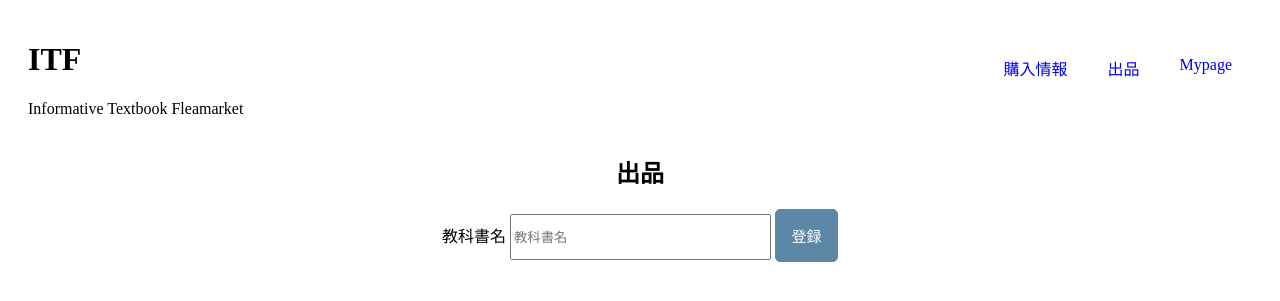
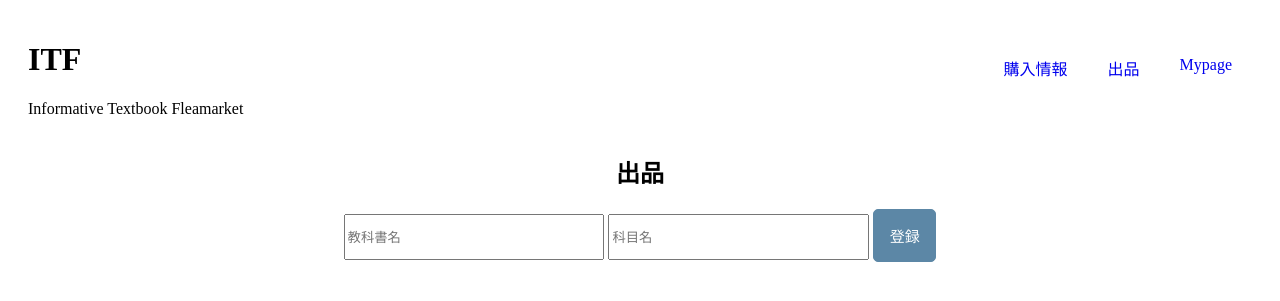
Before and after one commit to enpitut2023/ITF, a Flask app: page /exhibit in a window 1280 px wide. Shown: the top 301 px of the page. Run offline with Flask 3, Linux system fonts and the light colour scheme.

Commit message:
出品ページ

```diff
--- a/static/css/exhibit.css
+++ b/static/css/exhibit.css
@@ -6,11 +6,12 @@ form {
   text-align: center;
 }
 
-.book {
+.book,.subject {
   height: 40px;
   width: 20%;
 
 }
+
 
 .menu{
   display: flex;
--- a/templates/exhibit.html
+++ b/templates/exhibit.html
@@ -23,11 +23,10 @@
   <h2>出品</h2>
   <form action="POST">
     <div class="name">
-      <label>教科書名</label>
       <input type="text" class="book" placeholder="教科書名">
+      <input type="text" class="subject" placeholder="科目名">
       <input type="submit" class="btn-submit" value="登録">
     </div>
-
   </form>
 
 </body>
```
